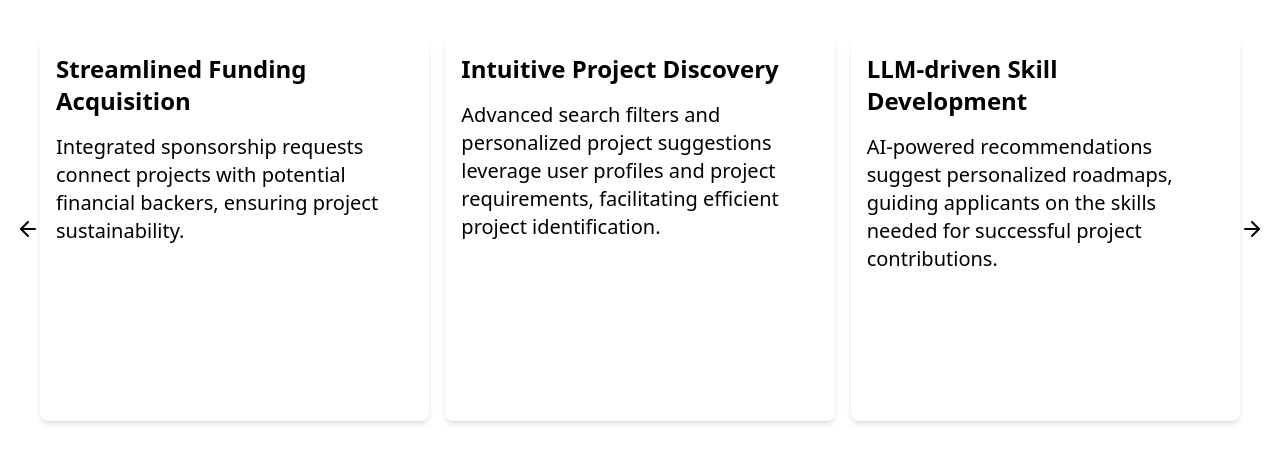
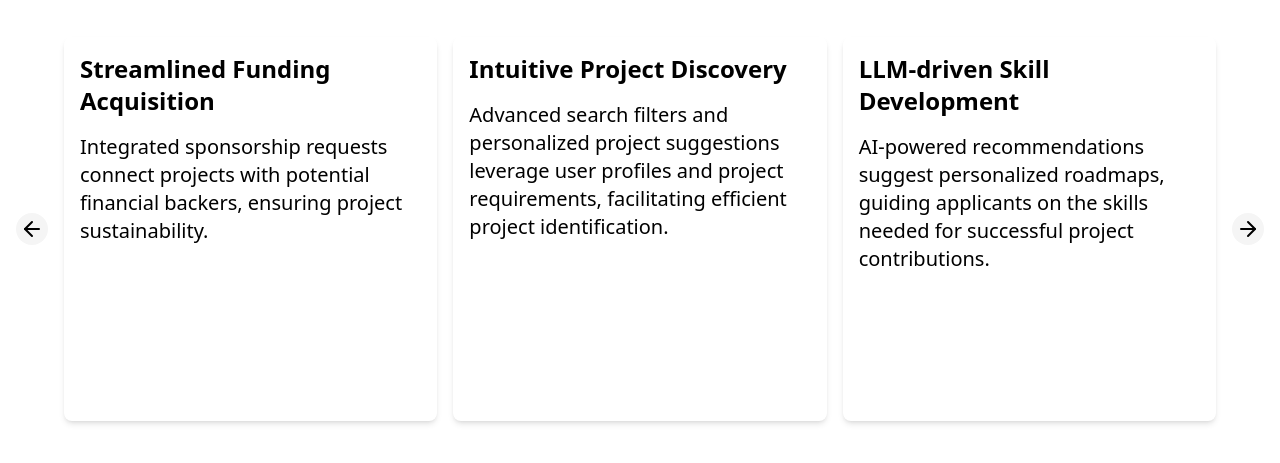
Before and after one commit to sharon504/Diff, an Astro site in the folder client/: page / in a window 1280 px wide. Shown: the part 971-1434 px from the top of the page. Built offline with nearby package versions, Linux system fonts and the light colour scheme; Astro itself is replaced by a stand-in of ours.

Commit message:
Update carousel.tsx

```diff
--- a/client/src/components/common/carousel.tsx
+++ b/client/src/components/common/carousel.tsx
@@ -1,4 +1,4 @@
-import { useState } from "react";
+import React, { useState } from "react";
 import { ArrowRightIcon, ArrowLeftIcon } from "lucide-react";
 
 type T_feature = {
@@ -21,8 +21,11 @@ const Carousel = ({ data }: { data: T_feature[] }) => {
     }
   };
   return (
-    <div className="flex flex-row items-center">
-      <button onClick={() => handleCarouselClick(current, "left")}>
+    <div className="flex flex-row justify-between items-center gap-4">
+      <button
+        className="w-8 h-8 flex justify-center items-center flex-shrink-0 bg-neutral-100 rounded-full"
+        onClick={() => handleCarouselClick(current, "left")}
+      >
         <ArrowLeftIcon size={24} />
       </button>
       <div className="flex flex-row justify-evenly items-center gap-4">
@@ -49,7 +52,10 @@ const Carousel = ({ data }: { data: T_feature[] }) => {
           }
         })}
       </div>
-      <button onClick={() => handleCarouselClick(current, "right")}>
+      <button
+        className="w-8 h-8 flex justify-center items-center flex-shrink-0 bg-neutral-100 rounded-full"
+        onClick={() => handleCarouselClick(current, "right")}
+      >
         <ArrowRightIcon size={24} />
       </button>
     </div>
```
